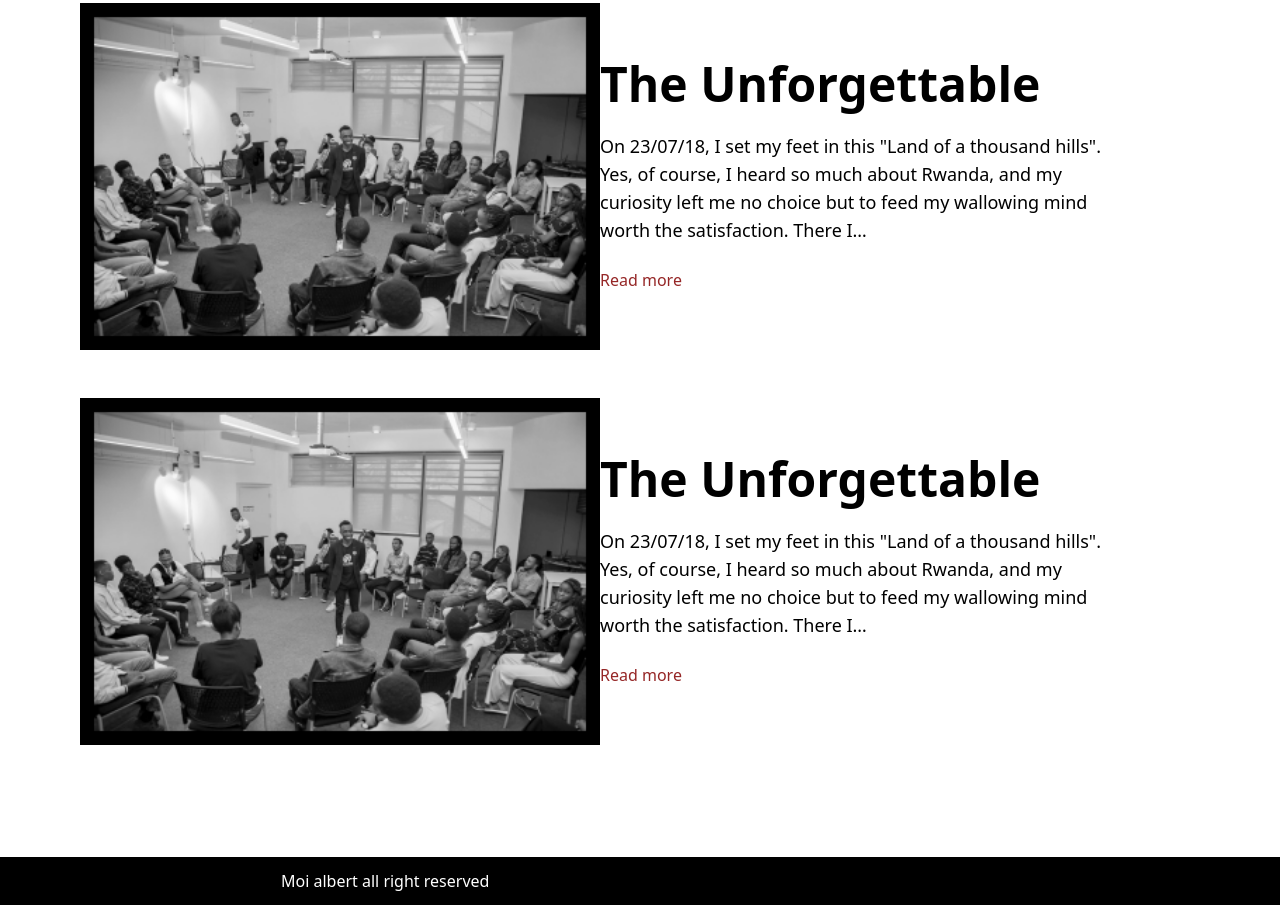
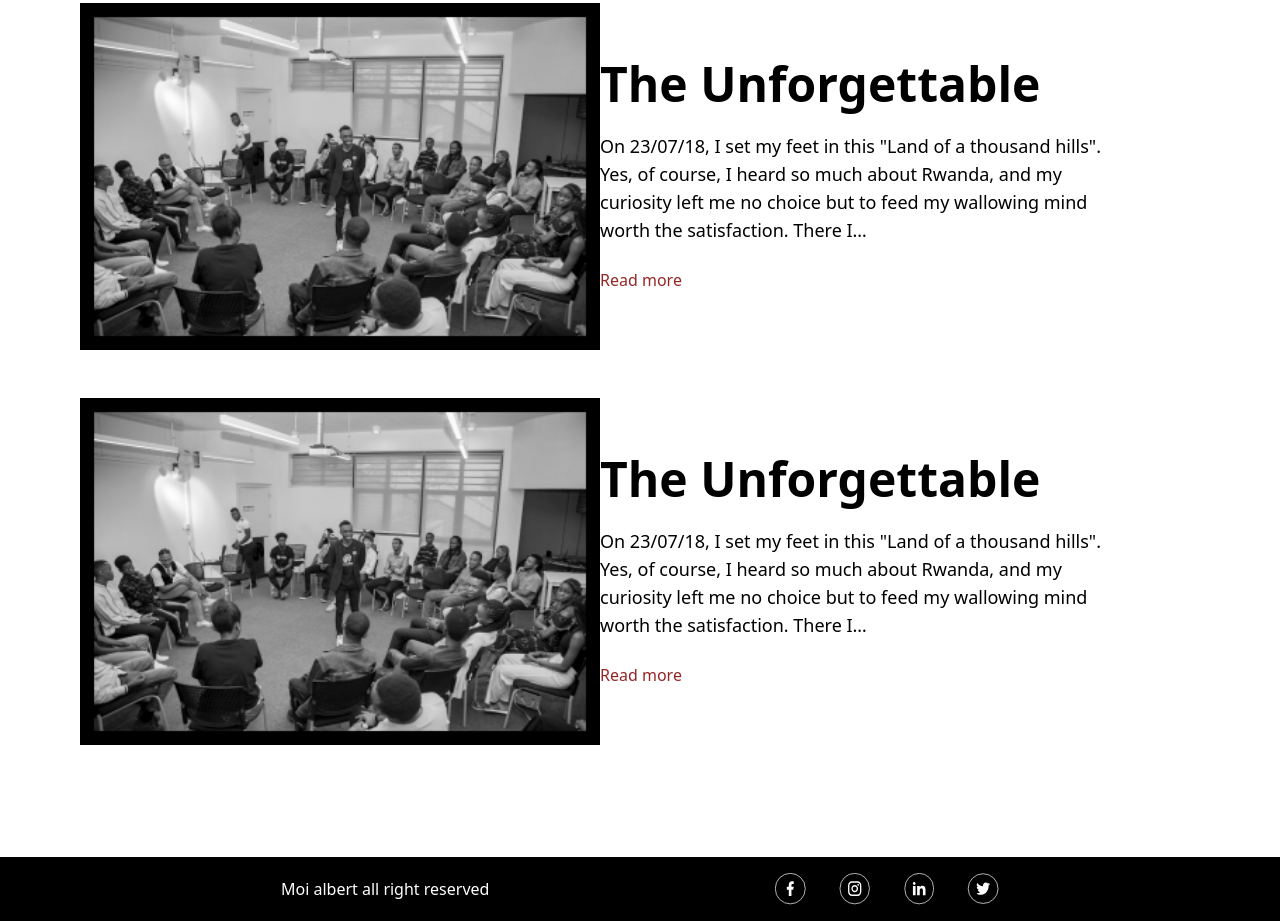
Before and after one commit to NiyonkuruEsther/about-project, a website: page src/index.html in a window 1280 px wide. Shown: the part 2851-3772 px from the top of the page. Drawn offline with nearby package versions, Linux system fonts and the light colour scheme; files that its build step writes are made by us from their sources.

Commit message:
finished working with the desktop

```diff
--- a/src/sections/footer.html
+++ b/src/sections/footer.html
@@ -1,13 +1,11 @@
-<div class="flex bg-black justify-between text-white px-[281px] items-center">
+<div
+  class="flex bg-black justify-between py-4 text-white px-[281px] items-center"
+>
   <p class="">Moi albert all right reserved</p>
   <div class="text-black flex gap-8">
-    <img
-      src="/src/assets/facebook.svg"
-      alt=""
-      class="fill-white stroke-white"
-    />
-    <img src="/src/assets/instagram.svg" alt="" class="w-12 h-12" />
-    <img src="/src/assets/twitter.svg" alt="" class="w-12 h-12" />
-    <img src="/src/assets/linked.svg" alt="" class="w-12 h-12" />
+    <img src="/src/assets/facebook copy.svg" alt="" class="w-8 h-8" />
+    <img src="/src/assets/instagram copy.svg" alt="" class="w-8 h-8" />
+    <img src="/src/assets/twitter copy.svg" alt="" class="w-8 h-8" />
+    <img src="/src/assets/linked copy.svg" alt="" class="w-8 h-8" />
   </div>
 </div>
```
Also changed, not shown: src/assets/facebook copy.svg (added), src/assets/instagram copy.svg (added), src/assets/linked copy.svg (added), src/assets/twitter copy.svg (added).
